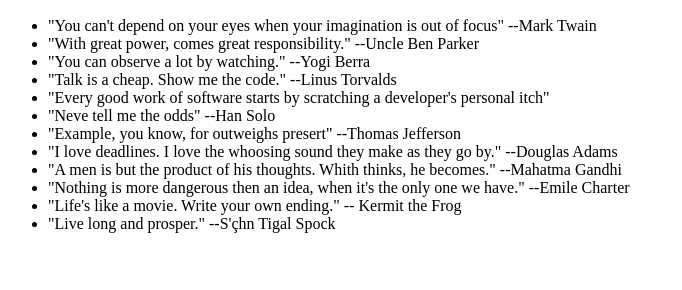
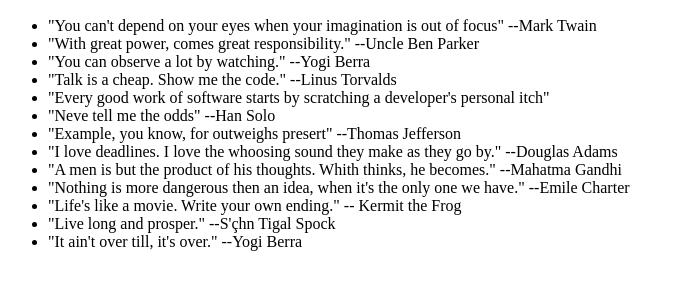
Before and after one commit to sotula-olga/0main_openSAP_repo, a plain HTML site: page index.html in a window 1280 px wide. Shown: the part 110-400 px from the top of the page, without its empty margins (0-682 px from the left). Drawn offline with Linux system fonts and the light colour scheme.

Commit message:
Added 2nd quote of Yogi Berra

```diff
--- a/index.html
+++ b/index.html
@@ -21,6 +21,7 @@
             <li>"Nothing is more dangerous then an idea, when it's the only one we have." --Emile Charter</li>
 			<li>"Life's like a movie. Write your own ending." -- Kermit the Frog</li>
 			<li>"Live long and prosper." --S'çhn Tigal Spock</li>
+			<li>"It ain't over till, it's over." --Yogi Berra</li>
 		</ul>
 	</body>
 </html>
```
